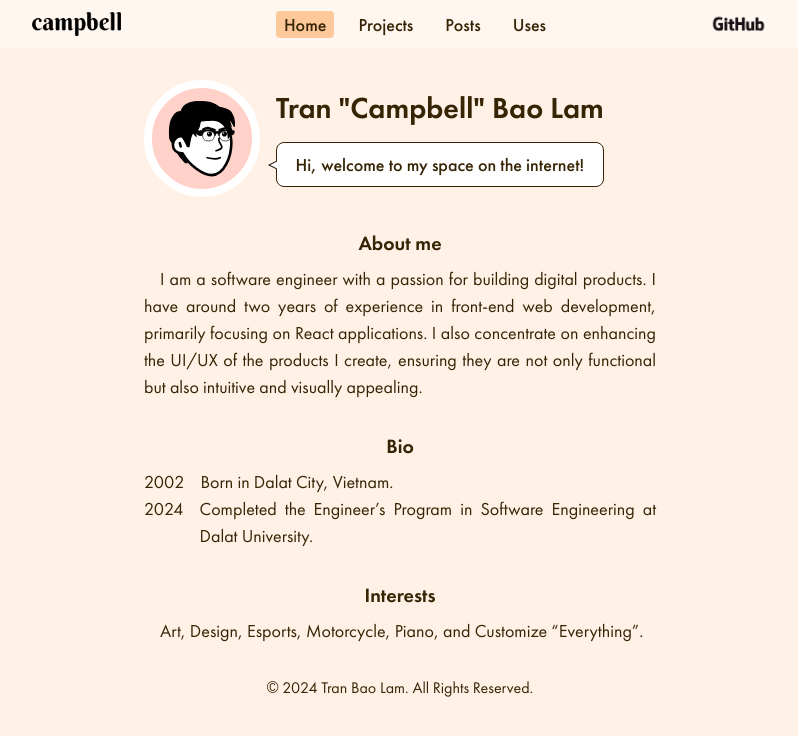
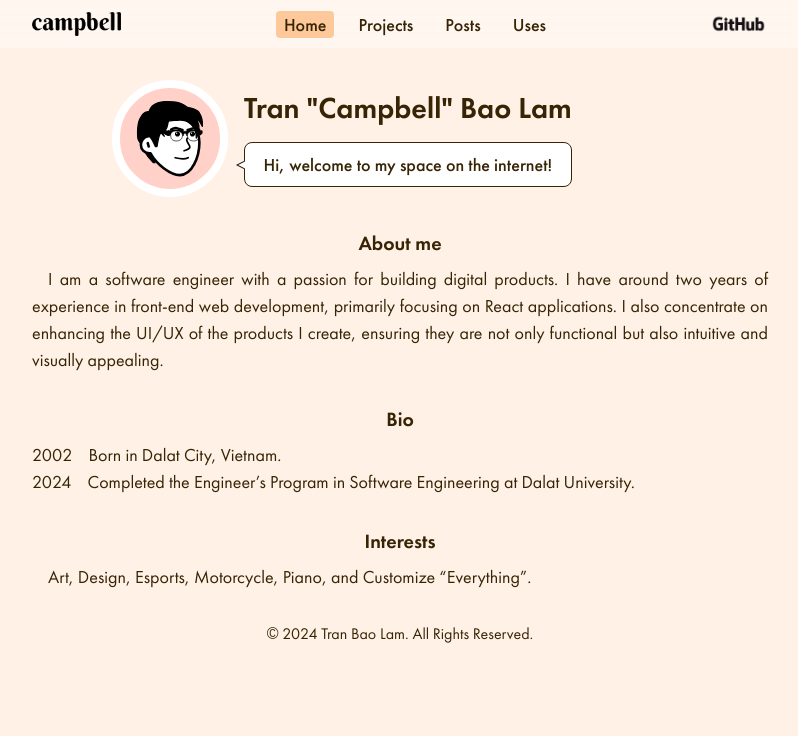
Before and after one commit to tranbaolam26902/campbells-corner, a Next.js app: page / in a window 1280 px wide. Shown: the top 736 px of the page, without its empty margins (240-1038 px from the left). Built offline with nearby package versions, Linux system fonts and the light colour scheme.

Commit message:
increase page container width

```diff
--- a/src/app/template.tsx
+++ b/src/app/template.tsx
@@ -11,7 +11,7 @@ export default function Template({ children }: PropsWithChildren) {
                 initial={{ opacity: 0 }}
                 animate={{ opacity: 1 }}
                 transition={{ duration: 0.5, ease: 'easeInOut' }}
-                className={`mx-auto my-4 mt-0 flex flex-col gap-y-8 p-4 sm:mt-4 sm:max-w-lg md:px-0`}
+                className={`mx-auto my-4 mt-0 flex flex-col gap-y-8 p-4 sm:mt-4 sm:max-w-xl md:max-w-2xl lg:max-w-3xl`}
             >
                 {children}
             </motion.main>
--- a/src/components/home/GreetingSection.tsx
+++ b/src/components/home/GreetingSection.tsx
@@ -3,10 +3,10 @@ import { Avatar, MessageDialog } from '@/components/shared';
 
 export default function GreetingSection() {
     return (
-        <section className='items-center gap-x-4 sm:flex'>
+        <section className='items-center gap-x-4 sm:flex md:ml-8 lg:ml-20'>
             <Avatar />
             <div className='mx-auto flex w-fit flex-col sm:mx-0'>
-                <h1 className='mb-4 mt-4 text-center text-3xl font-semibold sm:mt-0 sm:text-left'>
+                <h1 className='mb-4 mt-4 text-center text-2xl font-semibold sm:mt-0 sm:text-left sm:text-3xl'>
                     Tran &#34;Campbell&#34; Bao Lam
                 </h1>
                 <MessageDialog
```
